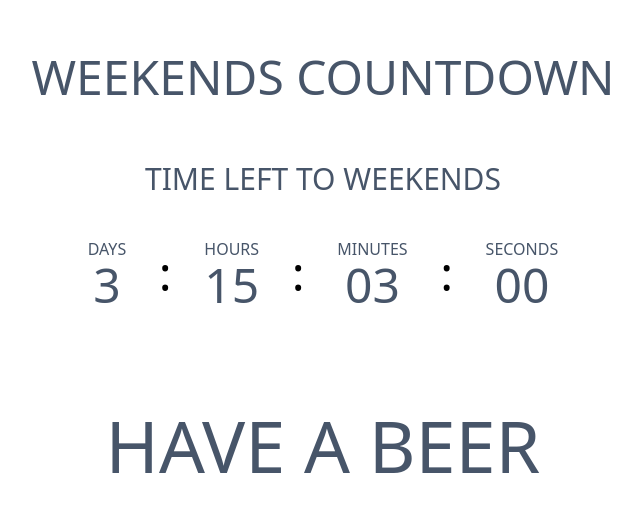
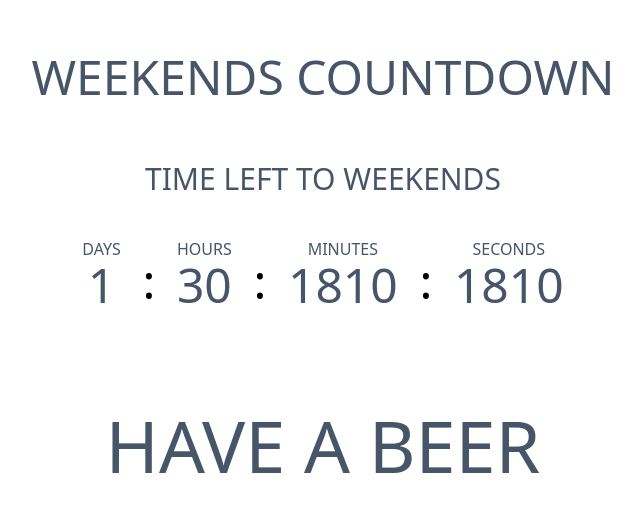
Before and after one commit to Nedilko/weekends, a React (Vite) app: page / in a window 1280 px wide. Shown: the part 107-618 px from the top of the page, without its empty margins (317-958 px from the left). Built offline with nearby package versions, Linux system fonts and the light colour scheme.

Commit message:
implemented main clock logic

```diff
--- a/package.json
+++ b/package.json
@@ -25,6 +25,7 @@
     "test:e2e:mobile-safari": "npx playwright test --project='Mobile Safari'"
   },
   "dependencies": {
+    "dayjs": "^1.11.1",
     "react": "^18.0.0",
     "react-dom": "^18.0.0"
   },
--- a/src/App.jsx
+++ b/src/App.jsx
@@ -1,16 +1,26 @@
+import { useEffect, useState } from 'react'
+import getTimeLeft from './utils/getTimeLeft'
+import './index.css'
+
 import Description from './components/Description'
 import Clock from './components/Clock/Clock'
 import Greetings from './components/Greetings'
-import './index.css'
 import Actiontext from './components/ActionText'
 
 function App() {
+  const [time, setTime] = useState(getTimeLeft())
+
+  useEffect(() => {
+    const interval = setInterval(() => setTime(getTimeLeft()), 1000)
+    return () => clearInterval(interval)
+  }, [])
+
   return (
     <div className="flex justify-center h-screen">
       <section className="flex flex-col bg-white">
         <Description />
         <Actiontext />
-        <Clock />
+        <Clock time={time} />
         <Greetings />
       </section>
     </div>
--- a/src/components/Clock/Clock.jsx
+++ b/src/components/Clock/Clock.jsx
@@ -1,19 +1,29 @@
+import PropTypes from 'prop-types'
 import Digitblock from './Digitblock'
 import Separator from './Separator'
 
-function Clock() {
+Clock.propTypes = {
+  time: PropTypes.shape({
+    days: PropTypes.number.isRequired,
+    hours: PropTypes.number.isRequired,
+    minutes: PropTypes.number.isRequired,
+    seconds: PropTypes.number.isRequired,
+  }).isRequired,
+}
+
+function Clock({ time }) {
   return (
     <div className="flex flex-row justify-around items-center text-center mb-5 mt-5 mx-10">
-      <Digitblock label="days" digit="3" />
+      <Digitblock label="days" digit={time.days} />
       <Separator />
 
-      <Digitblock label="hours" digit="15" />
+      <Digitblock label="hours" digit={time.hours} />
       <Separator />
 
-      <Digitblock label="minutes" digit="03" />
+      <Digitblock label="minutes" digit={time.minutes} />
       <Separator />
 
-      <Digitblock label="seconds" digit="00" />
+      <Digitblock label="seconds" digit={time.seconds} />
     </div>
   )
 }
--- a/src/components/Clock/Digit.jsx
+++ b/src/components/Clock/Digit.jsx
@@ -1,7 +1,7 @@
 import PropTypes from 'prop-types'
 
 Digit.propTypes = {
-  digit: PropTypes.string.isRequired,
+  digit: PropTypes.number.isRequired,
 }
 
 function Digit({ digit }) {
--- a/src/components/Clock/Digitblock.jsx
+++ b/src/components/Clock/Digitblock.jsx
@@ -3,8 +3,7 @@ import Digit from './Digit'
 
 Digitblock.propTypes = {
   label: PropTypes.string.isRequired,
-  digit: PropTypes.string.isRequired,
-  noSeparator: PropTypes.bool,
+  digit: PropTypes.number.isRequired,
 }
 
 function Digitblock({ label, digit }) {
--- a/src/components/Clock/Separator.jsx
+++ b/src/components/Clock/Separator.jsx
@@ -5,7 +5,7 @@ Separator.propTypes = {
 }
 
 function Separator({ separator }) {
-  return <div className="text-5xl">{separator || ':'}</div>
+  return <div className="text-5xl mt-4">{separator || ':'}</div>
 }
 
 export default Separator
--- /dev/null
+++ b/src/utils/getTimeLeft.js
@@ -0,0 +1,39 @@
+import dayjs from 'dayjs'
+import objectSupport from 'dayjs/plugin/objectSupport'
+dayjs.extend(objectSupport)
+const FRIDAY = {
+  day: 3,
+  hour: 0,
+  minute: 35,
+  second: 30,
+}
+
+const SECONDS_IN = {
+  day: 86400,
+  hour: 3600,
+  minute: 60,
+}
+
+const getTimeLeft = (friday = FRIDAY) => {
+  const secondsLeft = dayjs().set(friday).diff(dayjs(), 'second')
+  if (secondsLeft <= 0) {
+    return {
+      days: 0,
+      hours: 0,
+      minutes: 0,
+      seconds: 0,
+    }
+  }
+  const days = Math.trunc(secondsLeft / SECONDS_IN.day)
+  const hours = Math.trunc(secondsLeft / SECONDS_IN.hour)
+  const minutes = Math.trunc(secondsLeft / SECONDS_IN.minute)
+  const seconds = Math.trunc(secondsLeft / SECONDS_IN.minute)
+  return {
+    days,
+    hours,
+    minutes,
+    seconds,
+  }
+}
+
+export default getTimeLeft
```
Also changed, not shown: 1 other file (tests, documents, lock files or other folders).
